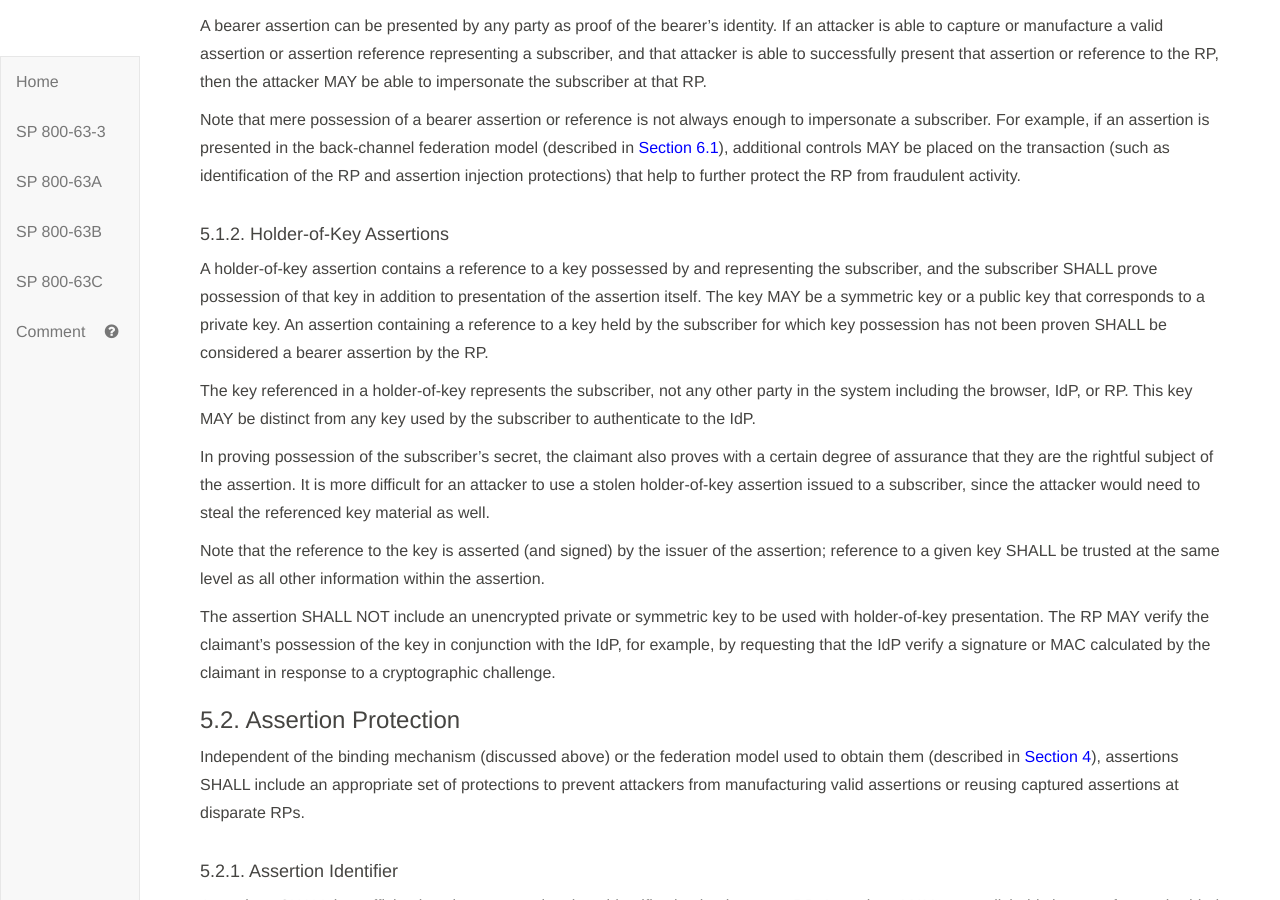
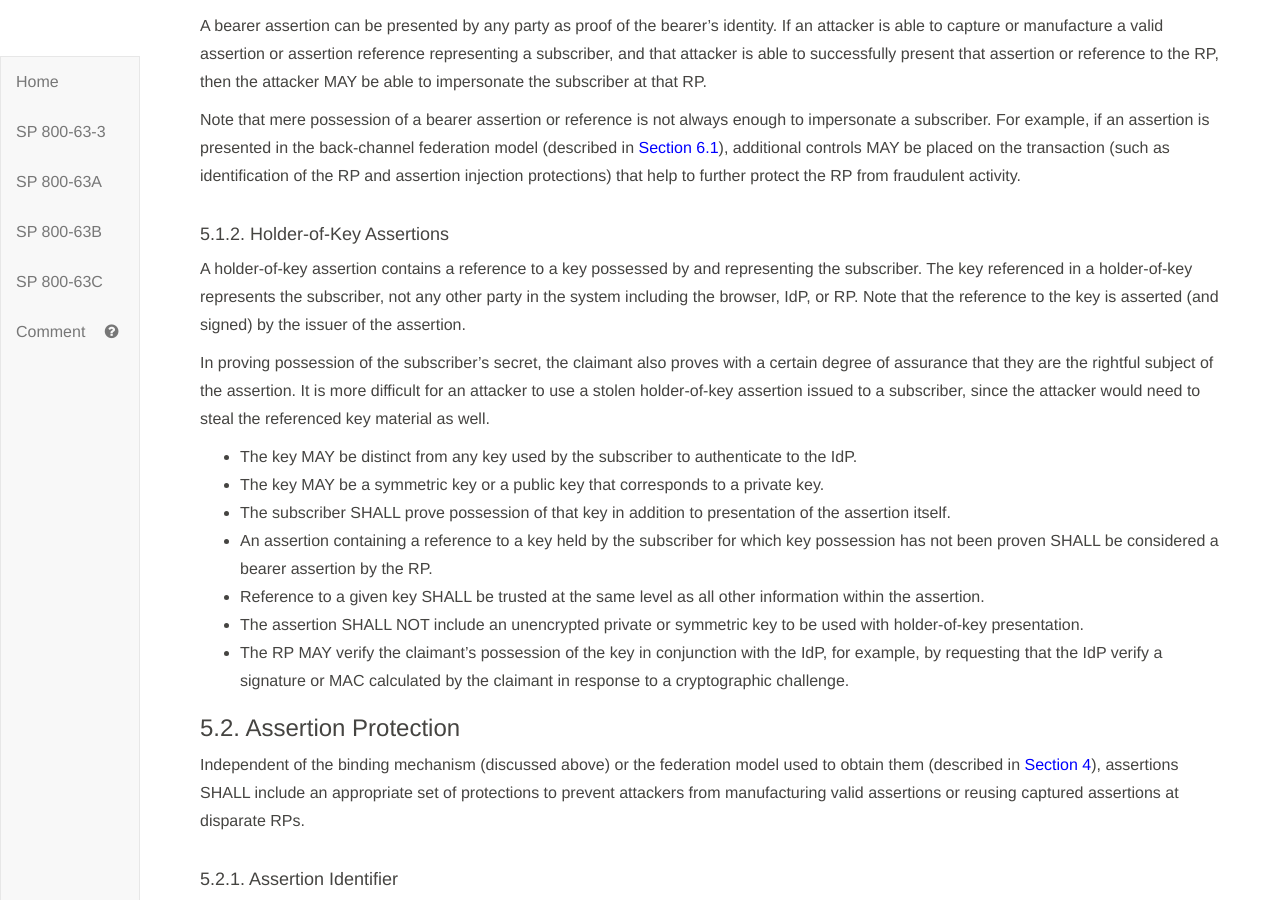
Before and after one commit to usnistgov/800-63-3, a Jekyll site: the page built from sp800-63c/sec5_assertions.md, in a window 1280 px wide and 900 px high, scrolled down 1242 px. Built offline with Jekyll 4.4.1, drawn with Linux system fonts in a browser that asks for light colours; our own code applies the rules of GitHub Pages for plain Markdown files.

Commit message:
Update of 83C - Section 5.1.2 for clarity
Original contained a mix of descriptive and background information on what is a holder of key assertion (etc) mixed in with the Requirements (shall and may statements).  This can be confusing for the readers to delineate the descriptive from the actual requirements.

Suggested rearrangement of this sub-section.  No additional requirement specific changes made directly in this PR.  Issues opened for requirement specific changes.

```diff
--- a/sp800-63c/sec5_assertions.md
+++ b/sp800-63c/sec5_assertions.md
@@ -43,16 +43,17 @@ A bearer assertion can be presented by any party as proof of the bearer's identi
 Note that mere possession of a bearer assertion or reference is not always enough to impersonate a subscriber. For example, if an assertion is presented in the back-channel federation model (described in [Section 6.1](#sec6-1)), additional controls MAY be placed on the transaction (such as identification of the RP and assertion injection protections) that help to further protect the RP from fraudulent activity.
 
 #### 5.1.2. Holder-of-Key Assertions
-
-A holder-of-key assertion contains a reference to a key possessed by and representing the subscriber, and the subscriber SHALL prove possession of that key in addition to presentation of the assertion itself. The key MAY be a symmetric key or a public key that corresponds to a private key. An assertion containing a reference to a key held by the subscriber for which key possession has not been proven SHALL be considered a bearer assertion by the RP.
-
-The key referenced in a holder-of-key represents the subscriber, not any other party in the system including the browser, IdP, or RP. This key MAY be distinct from any key used by the subscriber to authenticate to the IdP.
+A holder-of-key assertion contains a reference to a key possessed by and representing the subscriber. The key referenced in a holder-of-key represents the subscriber, not any other party in the system including the browser, IdP, or RP.  Note that the reference to the key is asserted (and signed) by the issuer of the assertion.
 
 In proving possession of the subscriber's secret, the claimant also proves with a certain degree of assurance that they are the rightful subject of the assertion. It is more difficult for an attacker to use a stolen holder-of-key assertion issued to a subscriber, since the attacker would need to steal the referenced key material as well.
 
-Note that the reference to the key is asserted (and signed) by the issuer of the assertion; reference to a given key SHALL be trusted at the same level as all other information within the assertion.
-
-The assertion SHALL NOT include an unencrypted private or symmetric key to be used with holder-of-key presentation. The RP MAY verify the claimant's possession of the key in conjunction with the IdP, for example, by requesting that the IdP verify a signature or MAC calculated by the claimant in response to a cryptographic challenge.
+- The key MAY be distinct from any key used by the subscriber to authenticate to the IdP.
+- The key MAY be a symmetric key or a public key that corresponds to a private key.
+- The subscriber SHALL prove possession of that key in addition to presentation of the assertion itself.
+- An assertion containing a reference to a key held by the subscriber for which key possession has not been proven SHALL be considered a bearer assertion by the RP.
+- Reference to a given key SHALL be trusted at the same level as all other information within the assertion.
+- The assertion SHALL NOT include an unencrypted private or symmetric key to be used with holder-of-key presentation.
+- The RP MAY verify the claimant's possession of the key in conjunction with the IdP, for example, by requesting that the IdP verify a signature or MAC calculated by the claimant in response to a cryptographic challenge.
 
 ### 5.2. Assertion Protection
 
```
